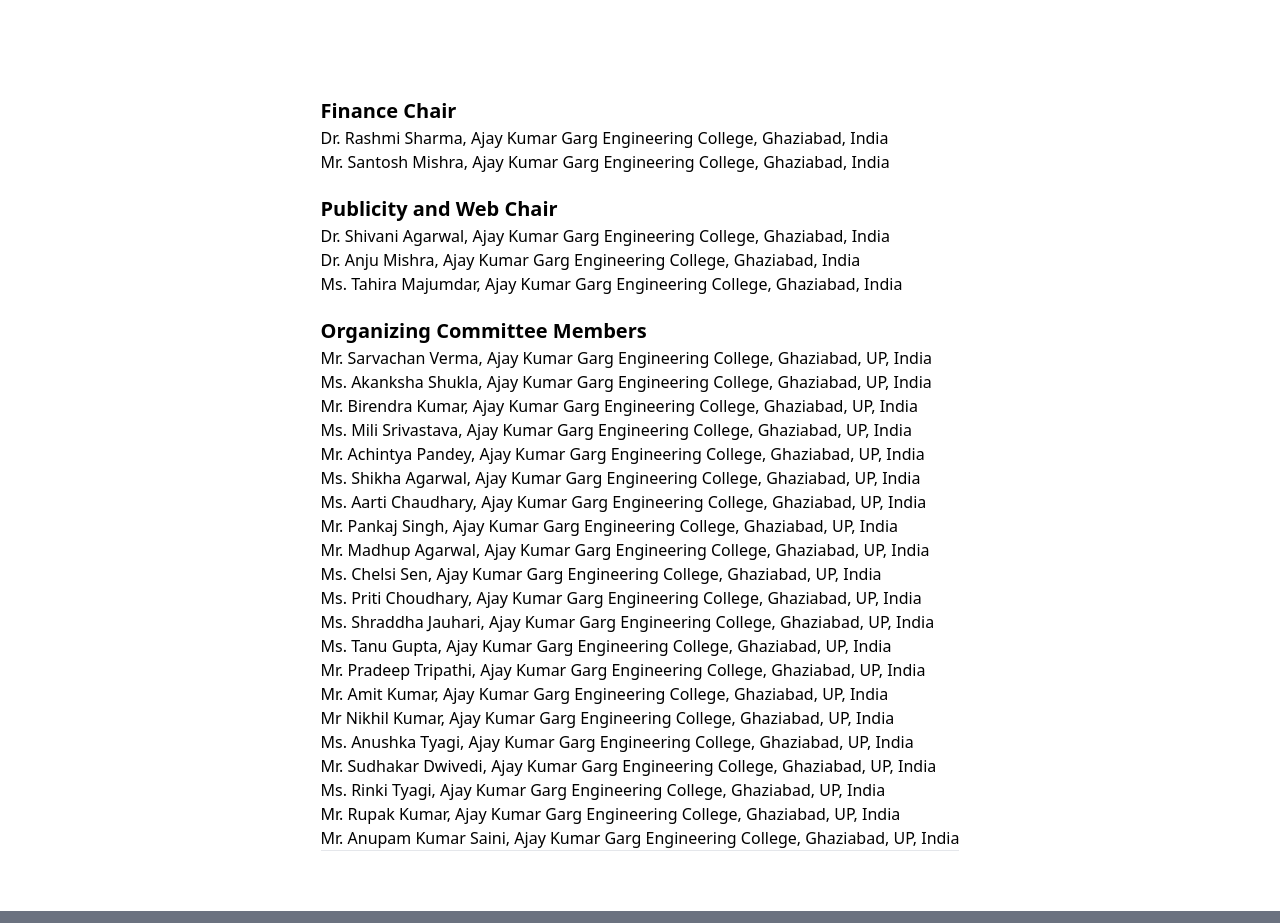
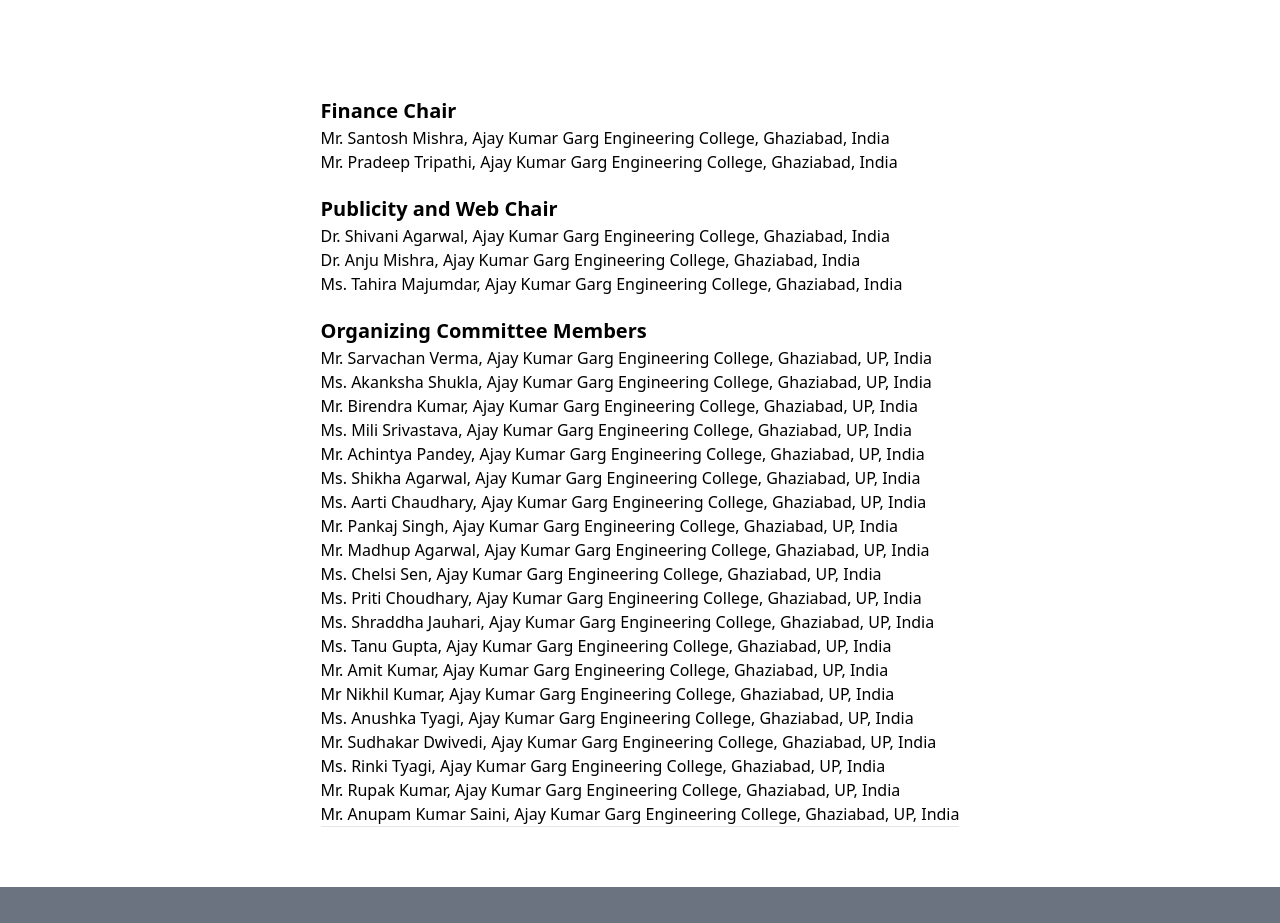
Before and after one commit to iharshyadav/NGISE, a React (Vite) app: page /organizingcommittee in a window 1280 px wide. Shown: the part 2920-3843 px from the top of the page. Built offline with nearby package versions, Linux system fonts and the light colour scheme; no server answers.

Commit message:
Update OrgCommittee.jsx

```diff
--- a/src/pages/OrgCommittee.jsx
+++ b/src/pages/OrgCommittee.jsx
@@ -307,8 +307,8 @@
       <div style={{ textAlign: "left", maxWidth: "800px" }}>
         <h2 style={{ fontWeight: "bold", fontSize: "20px" }}>Finance Chair</h2>
         <ul style={{ listStyleType: "none", padding: 0 }}>
-          <li>Dr. Rashmi Sharma, Ajay Kumar Garg Engineering College, Ghaziabad, India</li>
           <li>Mr. Santosh Mishra, Ajay Kumar Garg Engineering College, Ghaziabad, India</li>
+          <li>Mr. Pradeep Tripathi, Ajay Kumar Garg Engineering College, Ghaziabad, India</li>
         </ul>
 
         <h2 style={{ fontWeight: "bold",marginTop: "20px", fontSize: "20px" }}>Publicity and Web Chair</h2>
@@ -333,7 +333,6 @@
           <li>Ms. Priti Choudhary, Ajay Kumar Garg Engineering College, Ghaziabad, UP, India</li>
           <li>Ms. Shraddha Jauhari, Ajay Kumar Garg Engineering College, Ghaziabad, UP, India</li>
           <li>Ms. Tanu Gupta, Ajay Kumar Garg Engineering College, Ghaziabad, UP, India</li>
-          <li>Mr. Pradeep Tripathi, Ajay Kumar Garg Engineering College, Ghaziabad, UP, India</li>
           <li>Mr. Amit Kumar, Ajay Kumar Garg Engineering College, Ghaziabad, UP, India</li>
           <li>Mr Nikhil Kumar, Ajay Kumar Garg Engineering College, Ghaziabad, UP, India</li>
           <li>Ms. Anushka Tyagi, Ajay Kumar Garg Engineering College, Ghaziabad, UP, India</li>
```
